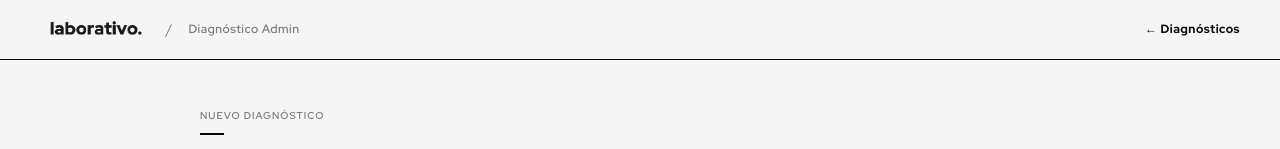
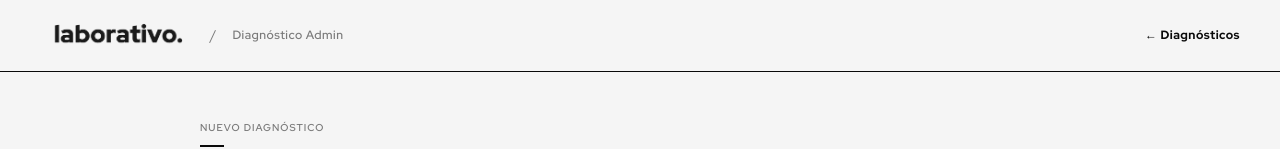
Before and after one commit to jucaroba/Laborativo_Diagnostico, a Next.js app: page /admin/nuevo in a window 1280 px wide. Shown: the top 149 px of the page. Built offline with nearby package versions, Linux system fonts and the light colour scheme; no server answers.

Commit message:
fix: logo +40% en todas las interfaces

```diff
--- a/src/app/admin/layout.tsx
+++ b/src/app/admin/layout.tsx
@@ -10,7 +10,7 @@ export default function AdminLayout({ children }: { children: React.ReactNode })
     <div style={{ minHeight: '100vh', background: 'var(--bg)', fontFamily: "'Red Hat Display', sans-serif" }}>
       <header style={{ borderBottom: '1.5px solid var(--ink)', background: 'var(--bg)', padding: '14px 40px', display: 'flex', alignItems: 'center', justifyContent: 'space-between' }}>
         <div style={{ display: 'flex', alignItems: 'center', gap: 16 }}>
-          <Image src="/brand/laborativo-logo.png" alt="Laborativo" width={110} height={28} style={{ objectFit: 'contain' }} />
+          <Image src="/brand/laborativo-logo.png" alt="Laborativo" width={154} height={39} style={{ objectFit: 'contain' }} />
           <span style={{ color: 'var(--mute)', fontSize: 14 }}>/</span>
           <span style={{ fontSize: 12, fontWeight: 600, color: 'var(--mute)', letterSpacing: '.04em' }}>Diagnóstico Admin</span>
         </div>
--- a/src/app/d/[codigo]/page.tsx
+++ b/src/app/d/[codigo]/page.tsx
@@ -33,7 +33,7 @@ export default async function LandingPage({ params }: { params: Promise<{ codigo
               Tiempo<b style={{ display: 'block', fontSize: 12, color: 'var(--ink)', marginTop: 6, fontWeight: 700, letterSpacing: '.04em' }}>12–18 minutos</b>
             </span>
           </div>
-          <Image src="/brand/laborativo-logo.png" alt="Laborativo" width={160} height={40} style={{ objectFit: 'contain' }} />
+          <Image src="/brand/laborativo-logo.png" alt="Laborativo" width={224} height={56} style={{ objectFit: 'contain' }} />
         </div>
 
         <div style={{ position: 'absolute', right: 56, top: 48, textAlign: 'right', fontSize: 10, color: 'var(--mute)', letterSpacing: '.1em', textTransform: 'uppercase', fontWeight: 600 }}>
--- a/src/app/r/[codigo]/page.tsx
+++ b/src/app/r/[codigo]/page.tsx
@@ -79,7 +79,7 @@ export default async function ResultadosPage({ params }: { params: Promise<{ cod
       <div style={{ padding: '56px 56px 32px', borderBottom: '1.5px solid var(--ink)', display: 'grid', gridTemplateColumns: '1fr 320px', gap: 56, alignItems: 'end', background: 'var(--bg)' }}>
         <div>
           <div style={{ display: 'flex', alignItems: 'center', justifyContent: 'space-between', marginBottom: 24 }}>
-            <Image src="/brand/laborativo-logo.png" alt="Laborativo" width={140} height={36} style={{ objectFit: 'contain' }} />
+            <Image src="/brand/laborativo-logo.png" alt="Laborativo" width={196} height={50} style={{ objectFit: 'contain' }} />
           </div>
           <span className="eyebrow soft">Diagnóstico organizacional</span>
           <div className="rule" />
```
